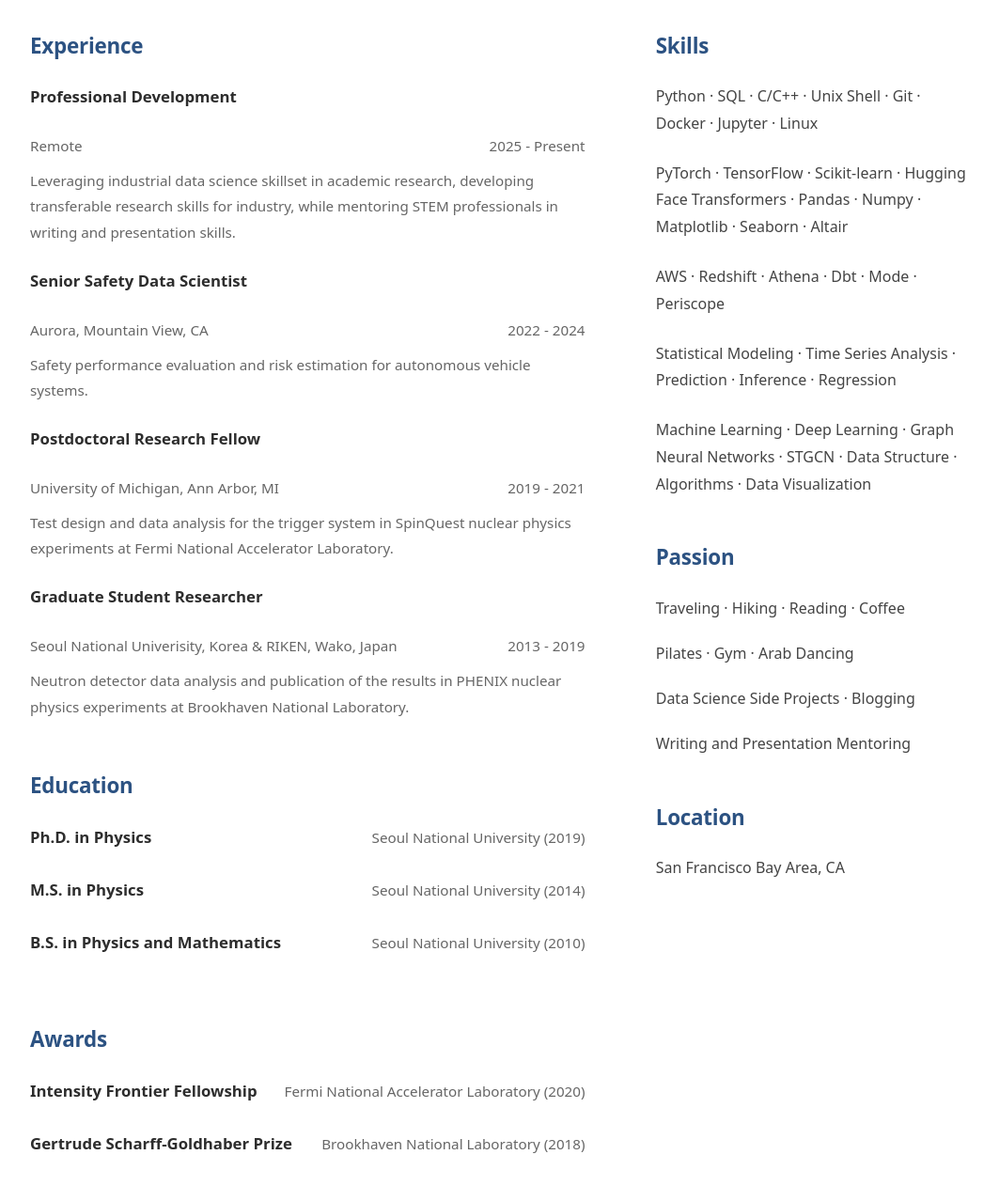
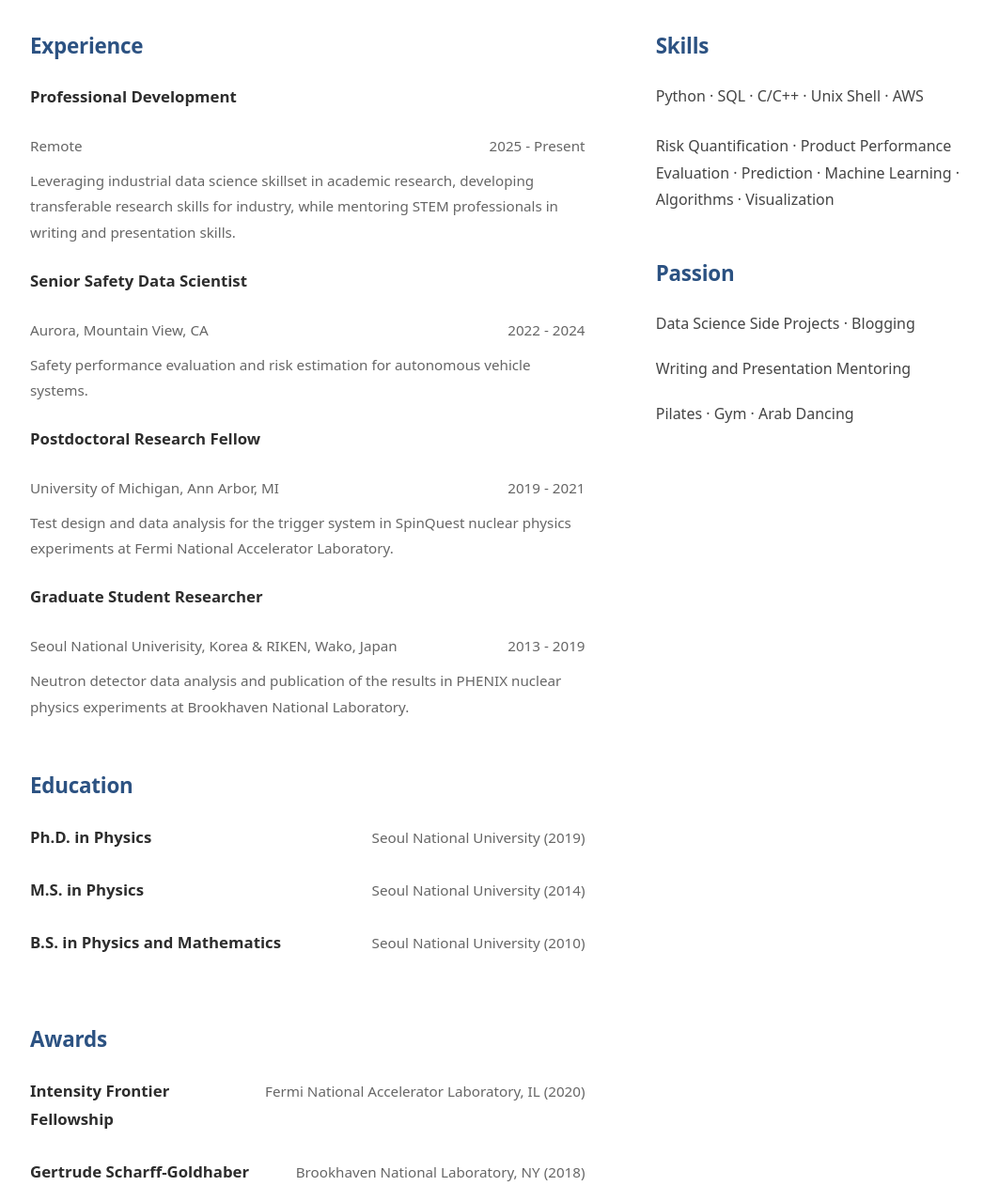
Before and after one commit to about-kim/about-kim.github.io, a plain HTML site: page index.html in a window 1280 px wide. Shown: the part 298-1560 px from the top of the page at 94% size, without its empty margins (108-1171 px from the left). Drawn offline with Linux system fonts and the light colour scheme.

Commit message:
made it concise

```diff
--- a/index.html
+++ b/index.html
@@ -517,11 +517,11 @@
                 <h3 class="section-title">Awards</h3>
                 <div class="education-line">
                     <p><strong>Intensity Frontier Fellowship</strong></p>
-                    <span class="university">Fermi National Accelerator Laboratory (2020)</span>
+                    <span class="university">Fermi National Accelerator Laboratory, IL (2020)</span>
                 </div>
                 <div class="education-line">
                     <p><strong>Gertrude Scharff-Goldhaber Prize</strong></p>
-                    <span class="university">Brookhaven National Laboratory (2018)</span>
+                    <span class="university">Brookhaven National Laboratory, NY (2018)</span>
                 </div>
                 <div class="education-line">
                     <p><strong>International Program Associate</strong></p>
@@ -533,23 +533,15 @@
         <section class="links-section">
             <div class="resume-item">
                 <h3 class="section-title">Skills</h3>
-                <p>Python · SQL · C/C++ · Unix Shell · Git · Docker · Jupyter · Linux</p>
-                <p>PyTorch · TensorFlow · Scikit-learn · Hugging Face Transformers · Pandas · Numpy · Matplotlib · Seaborn · Altair</p>
-                <p>AWS · Redshift · Athena · Dbt · Mode · Periscope</p>
-                <p>Statistical Modeling · Time Series Analysis · Prediction · Inference · Regression</p>
-                <p>Machine Learning · Deep Learning · Graph Neural Networks · STGCN · Data Structure · Algorithms · Data Visualization</p>
+                <p>Python · SQL · C/C++ · Unix Shell · AWS </p>
+                <p>Risk Quantification · Product Performance Evaluation · Prediction · Machine Learning · Algorithms · Visualization</p>
             </div>
 
             <div class="contact-item">
                 <h3 class="section-title">Passion</h3>
-                <p>Traveling · Hiking · Reading · Coffee</p>
-                <p>Pilates · Gym · Arab Dancing</p>
                 <p>Data Science Side Projects · Blogging</p>
                 <p>Writing and Presentation Mentoring</p>
-            </div>
-            <div class="contact-item">
-                <h3 class="section-title">Location</h3>
-                <p>San Francisco Bay Area, CA</p>
+                <p>Pilates · Gym · Arab Dancing</p>
             </div>
         </section>
     </div>
```
